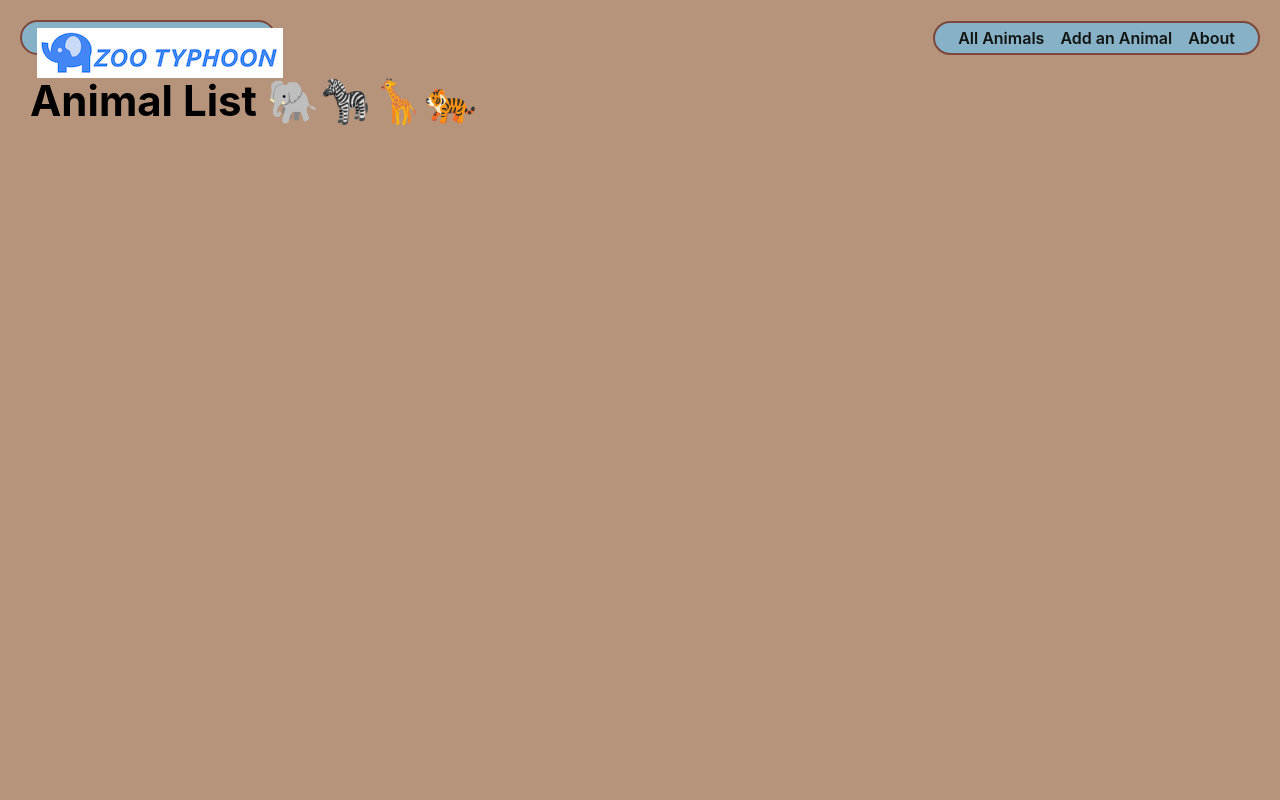
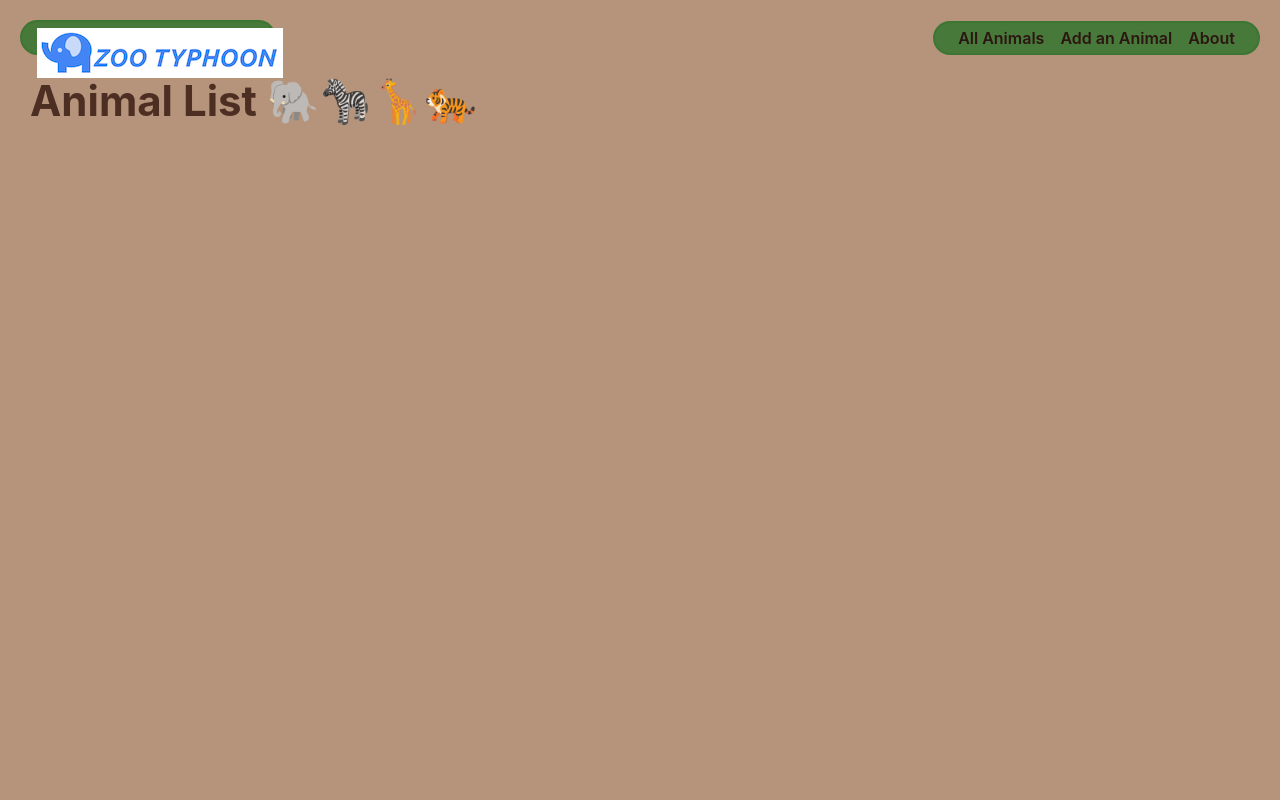
Before and after one commit to mellygriffin/django-crud-app-lab, a Django app: page /animals/ in a window 1280 px wide. Run offline with Django 5.2, Linux system fonts and the light colour scheme; data that the repository does not hold is empty.

Commit message:
Finished for today

```diff
--- a/my_zoo_app/static/css/animals/animal-index.css
+++ b/my_zoo_app/static/css/animals/animal-index.css
@@ -7,6 +7,7 @@
 
   .card {
     background-color: rgb(244, 231, 221);
+    color: rgba(65, 34, 25, 0.9);
     width: 275px;
     margin: 10px;
     border: var(--borders);
--- a/my_zoo_app/static/css/base.css
+++ b/my_zoo_app/static/css/base.css
@@ -24,19 +24,20 @@ body {
   display: flex;
   flex-direction: column;
   align-items: center;
+  color: rgba(65, 34, 25, 0.9);
   font-family: -apple-system, BlinkMacSystemFont, 'Segoe UI', 'Roboto',
     'Oxygen', 'Ubuntu', 'Cantarell', 'Fira Sans', 'Droid Sans',
     'Helvetica Neue', sans-serif;
   min-height: 100vh;
-  --nav-bg: rgba(104, 197, 248, 0.7);
-  --nav-bg-ff: rgba(104, 197, 248, 0.9);
-  --borders: rgb(125, 71, 60) solid 2px;
-  --text-color: rgb(17, 20, 17);
+  --nav-bg: rgba(59, 118, 52, 0.9);
+  --nav-bg-ff: rgba(59, 118, 52, 0.9);
+  --borders: rgba(59, 118, 52, 0.9) solid 2px;
+  --text-color: rgb(44, 22, 18);
   --link-hover-color: rgb(16, 56, 158);
   --button-bg: rgb(245, 245, 245);
   --button-bg-hover: rgb(57, 55, 55);
   --submit: rgb(26, 128, 0);
-  --warn: rgb(255, 102, 0);
+  --warn: rgb(85, 122, 44);
   --danger: rgb(220, 20, 30);
   --secondary: rgb(57, 57, 57);
   --card-box-shadow: 5px 5px 6px -1px rgb(85, 44, 35);
@@ -265,7 +266,7 @@ nav li {
 
     nav,
     .header-logo-container {
-      background: rgba(104, 197, 248, 0.6);
+      background: rgba(59, 118, 52, 0.9);
       -webkit-backdrop-filter: blur(3px);
       backdrop-filter: blur(3px);
     }
```
